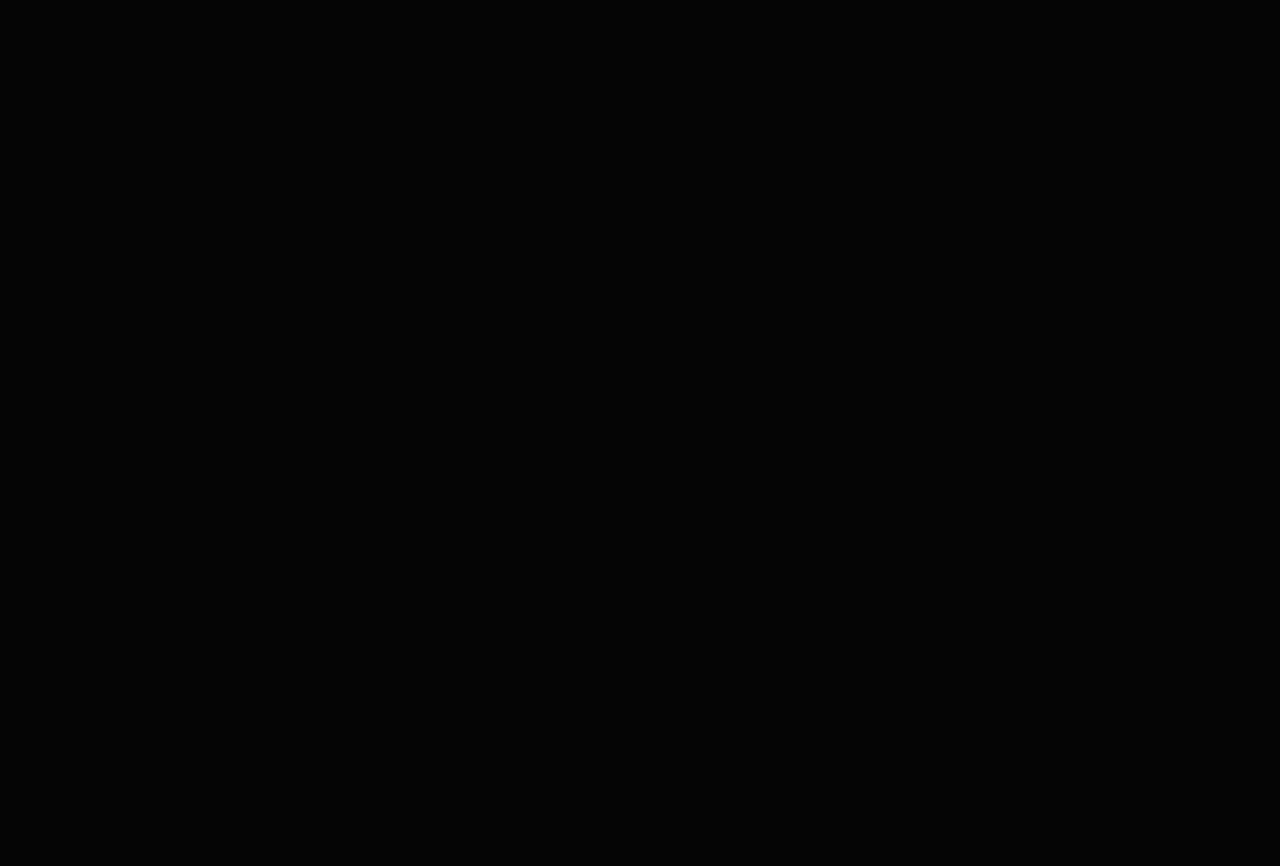
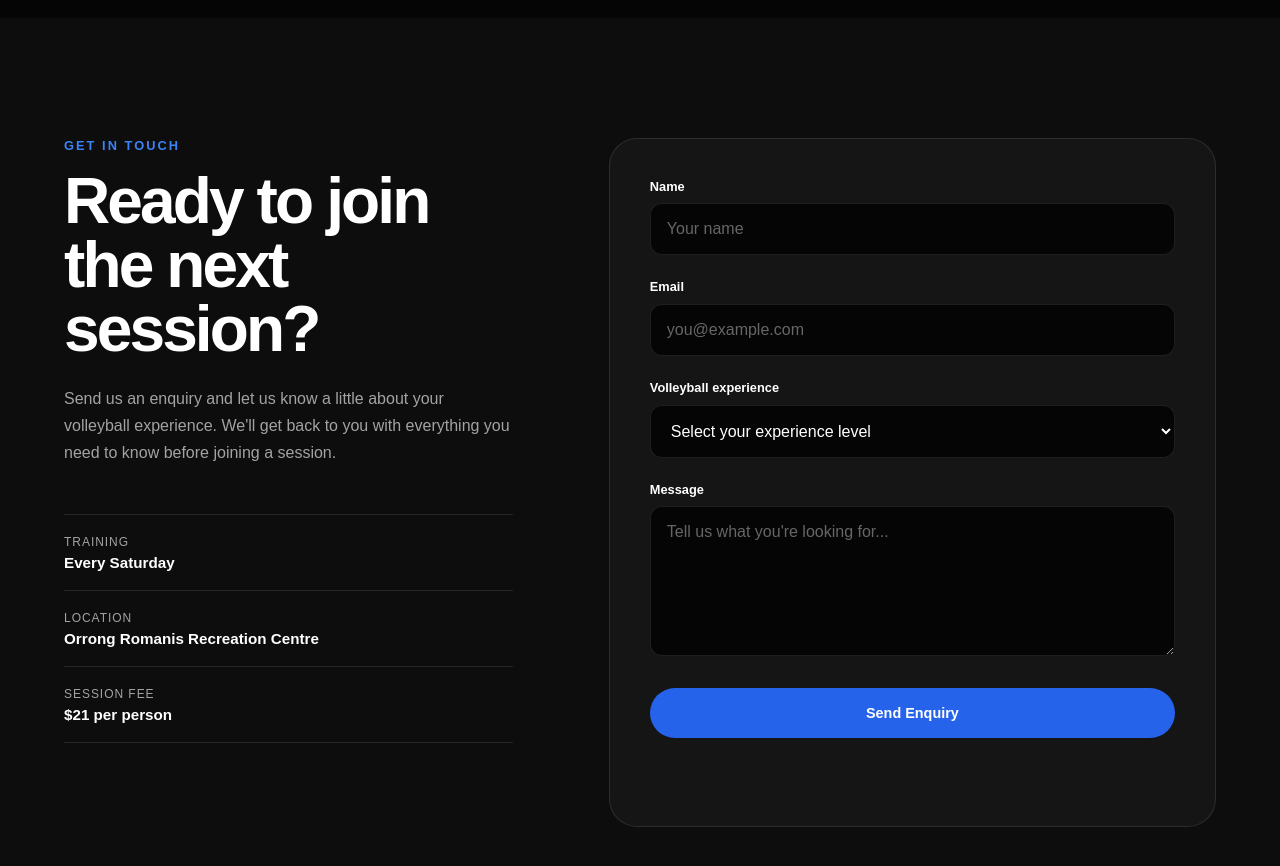
Before and after one commit to Jaydenlaoyx/flow-volleyball-club, a Next.js app: page / in a window 1280 px wide. Shown: the part 4980-5846 px from the top of the page. Before the commit the page ends 4998 px from the top, so only its background shows below. Built offline with nearby package versions, Linux system fonts and the light colour scheme.

Commit message:
feat: build client enquiry form

```diff
--- a/app/globals.css
+++ b/app/globals.css
@@ -712,6 +712,160 @@ body {
   border: 1px solid rgba(59, 130, 246, 0.35);
 }
 
+/* =========================
+   CONTACT
+========================= */
+
+.contact {
+  background: var(--surface);
+}
+
+.contact-layout {
+  display: grid;
+  grid-template-columns: 0.85fr 1.15fr;
+  gap: 6rem;
+  align-items: start;
+}
+
+.contact-intro {
+  position: sticky;
+  top: 120px;
+}
+
+.contact-intro h2 {
+  font-size: clamp(2.5rem, 5vw, 4.5rem);
+  line-height: 1;
+  letter-spacing: -0.045em;
+}
+
+.contact-intro > p:not(.section-eyebrow) {
+  max-width: 520px;
+  margin-top: 1.5rem;
+  color: var(--text-secondary);
+  line-height: 1.7;
+}
+
+.contact-info {
+  margin-top: 3rem;
+  border-top: 1px solid var(--border);
+}
+
+.contact-info > div {
+  padding: 1.2rem 0;
+  display: flex;
+  flex-direction: column;
+  gap: 0.35rem;
+  border-bottom: 1px solid var(--border);
+}
+
+.contact-info span {
+  color: var(--text-secondary);
+  font-size: 0.75rem;
+  letter-spacing: 0.08em;
+  text-transform: uppercase;
+}
+
+.contact-info strong {
+  font-size: 0.95rem;
+}
+
+.contact-form-wrapper {
+  padding: 2.5rem;
+  border: 1px solid var(--border);
+  border-radius: 28px;
+  background: var(--surface-light);
+}
+
+.contact-form {
+  display: flex;
+  flex-direction: column;
+  gap: 1.5rem;
+}
+
+.form-field {
+  display: flex;
+  flex-direction: column;
+  gap: 0.6rem;
+}
+
+.form-field label {
+  font-size: 0.8rem;
+  font-weight: 700;
+}
+
+.form-field input,
+.form-field select,
+.form-field textarea {
+  width: 100%;
+  padding: 1rem;
+  border: 1px solid var(--border);
+  border-radius: 12px;
+  outline: none;
+  background: var(--background);
+  color: var(--text-primary);
+  font: inherit;
+  transition:
+    border-color 0.2s ease,
+    box-shadow 0.2s ease;
+}
+
+.form-field input,
+.form-field select {
+  min-height: 52px;
+}
+
+.form-field textarea {
+  resize: vertical;
+  min-height: 150px;
+}
+
+.form-field input::placeholder,
+.form-field textarea::placeholder {
+  color: #666666;
+}
+
+.form-field input:focus,
+.form-field select:focus,
+.form-field textarea:focus {
+  border-color: var(--blue);
+  box-shadow: 0 0 0 3px rgba(37, 99, 235, 0.12);
+}
+
+.form-field select {
+  cursor: pointer;
+}
+
+.form-submit {
+  width: 100%;
+  margin-top: 0.5rem;
+  border: none;
+  cursor: pointer;
+}
+
+.form-submit:disabled {
+  cursor: not-allowed;
+  opacity: 0.65;
+  transform: none;
+}
+
+.form-status {
+  min-height: 24px;
+}
+
+.form-success,
+.form-error {
+  font-size: 0.85rem;
+  line-height: 1.5;
+}
+
+.form-success {
+  color: #4ade80;
+}
+
+.form-error {
+  color: #f87171;
+}
+
 @media (max-width: 768px) {
   .navbar-inner {
     min-height: 70px;
@@ -864,6 +1018,19 @@ body {
   .instagram-visual > span {
     font-size: clamp(4rem, 22vw, 7rem);
   }
+
+  .contact-layout {
+    grid-template-columns: 1fr;
+    gap: 3rem;
+  }
+
+  .contact-intro {
+    position: static;
+  }
+
+  .contact-form-wrapper {
+    padding: 2rem;
+  }
 }
 
 @media (max-width: 480px) {
@@ -886,4 +1053,8 @@ body {
   .instagram-arrow {
     display: none;
   }
+
+  .contact-form-wrapper {
+    padding: 1.5rem;
+  }
 }
--- a/app/page.tsx
+++ b/app/page.tsx
@@ -4,6 +4,7 @@ import Hero from "@/components/Hero";
 import Instagram from "@/components/Instagram";
 import Navbar from "@/components/Navbar";
 import Training from "@/components/Training";
+import Contact from "@/components/Contact";
 
 export default function Home() {
   return (
@@ -14,6 +15,7 @@ export default function Home() {
       <Benefits />
       <Training />
       <Instagram />
+      <Contact />
     </main>
   );
 }
--- /dev/null
+++ b/components/Contact.tsx
@@ -0,0 +1,182 @@
+"use client";
+
+import { FormEvent, useState } from "react";
+
+type FormState = {
+  name: string;
+  email: string;
+  experience: string;
+  message: string;
+};
+
+const initialFormState: FormState = {
+  name: "",
+  email: "",
+  experience: "",
+  message: "",
+};
+
+export default function Contact() {
+  const [formData, setFormData] = useState<FormState>(initialFormState);
+  const [status, setStatus] = useState<
+    "idle" | "loading" | "success" | "error"
+  >("idle");
+
+  function handleChange(
+    event: React.ChangeEvent<
+      HTMLInputElement | HTMLTextAreaElement | HTMLSelectElement
+    >
+  ) {
+    const { name, value } = event.target;
+
+    setFormData((current) => ({
+      ...current,
+      [name]: value,
+    }));
+  }
+
+  function handleSubmit(event: FormEvent<HTMLFormElement>) {
+    event.preventDefault();
+
+    setStatus("loading");
+
+    // Temporary frontend-only behaviour.
+    // Email delivery will be added in the next step.
+    setTimeout(() => {
+      setStatus("success");
+      setFormData(initialFormState);
+    }, 700);
+  }
+
+  return (
+    <section className="section contact" id="contact">
+      <div className="container">
+        <div className="contact-layout">
+          <div className="contact-intro">
+            <p className="section-eyebrow">Get In Touch</p>
+
+            <h2>
+              Ready to join
+              <br />
+              the next session?
+            </h2>
+
+            <p>
+              Send us an enquiry and let us know a little about your volleyball
+              experience. We&apos;ll get back to you with everything you need
+              to know before joining a session.
+            </p>
+
+            <div className="contact-info">
+              <div>
+                <span>Training</span>
+                <strong>Every Saturday</strong>
+              </div>
+
+              <div>
+                <span>Location</span>
+                <strong>Orrong Romanis Recreation Centre</strong>
+              </div>
+
+              <div>
+                <span>Session Fee</span>
+                <strong>$21 per person</strong>
+              </div>
+            </div>
+          </div>
+
+          <div className="contact-form-wrapper">
+            <form className="contact-form" onSubmit={handleSubmit}>
+              <div className="form-field">
+                <label htmlFor="name">Name</label>
+
+                <input
+                  id="name"
+                  name="name"
+                  type="text"
+                  value={formData.name}
+                  onChange={handleChange}
+                  placeholder="Your name"
+                  autoComplete="name"
+                  required
+                />
+              </div>
+
+              <div className="form-field">
+                <label htmlFor="email">Email</label>
+
+                <input
+                  id="email"
+                  name="email"
+                  type="email"
+                  value={formData.email}
+                  onChange={handleChange}
+                  placeholder="you@example.com"
+                  autoComplete="email"
+                  required
+                />
+              </div>
+
+              <div className="form-field">
+                <label htmlFor="experience">Volleyball experience</label>
+
+                <select
+                  id="experience"
+                  name="experience"
+                  value={formData.experience}
+                  onChange={handleChange}
+                  required
+                >
+                  <option value="" disabled>
+                    Select your experience level
+                  </option>
+
+                  <option value="beginner">Beginner</option>
+                  <option value="intermediate">Intermediate</option>
+                  <option value="advanced">Advanced</option>
+                  <option value="returning">Returning player</option>
+                </select>
+              </div>
+
+              <div className="form-field">
+                <label htmlFor="message">Message</label>
+
+                <textarea
+                  id="message"
+                  name="message"
+                  value={formData.message}
+                  onChange={handleChange}
+                  placeholder="Tell us what you're looking for..."
+                  rows={6}
+                  required
+                />
+              </div>
+
+              <button
+                type="submit"
+                className="button button-primary form-submit"
+                disabled={status === "loading"}
+              >
+                {status === "loading" ? "Sending..." : "Send Enquiry"}
+              </button>
+
+              <div className="form-status" aria-live="polite">
+                {status === "success" && (
+                  <p className="form-success">
+                    Thanks for your enquiry. We&apos;ll be in touch soon.
+                  </p>
+                )}
+
+                {status === "error" && (
+                  <p className="form-error">
+                    Something went wrong. Please try again.
+                  </p>
+                )}
+              </div>
+            </form>
+          </div>
+        </div>
+      </div>
+    </section>
+  );
+}
```
